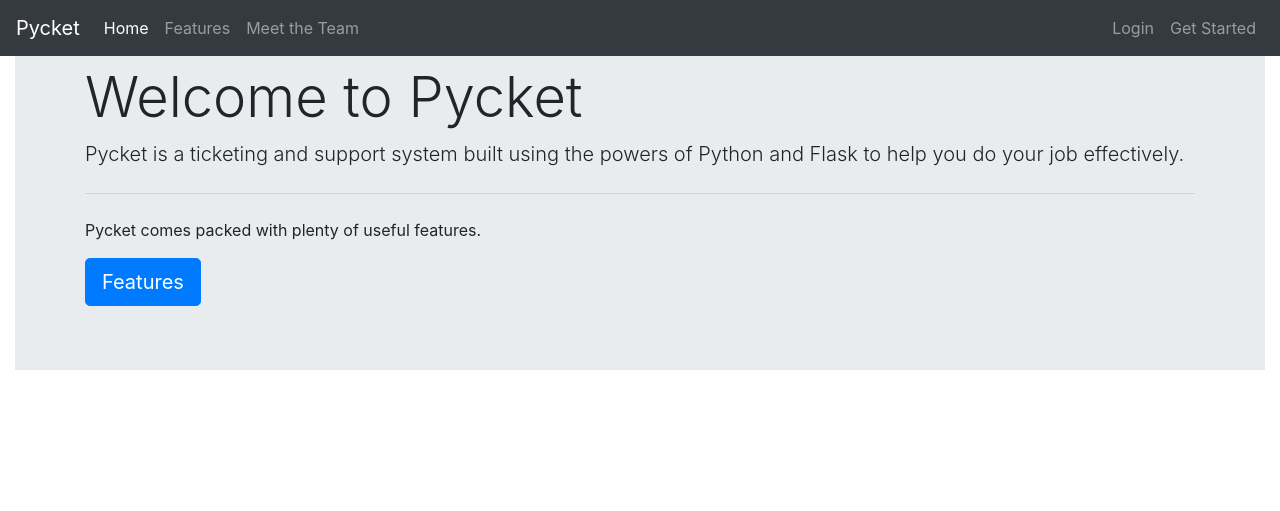
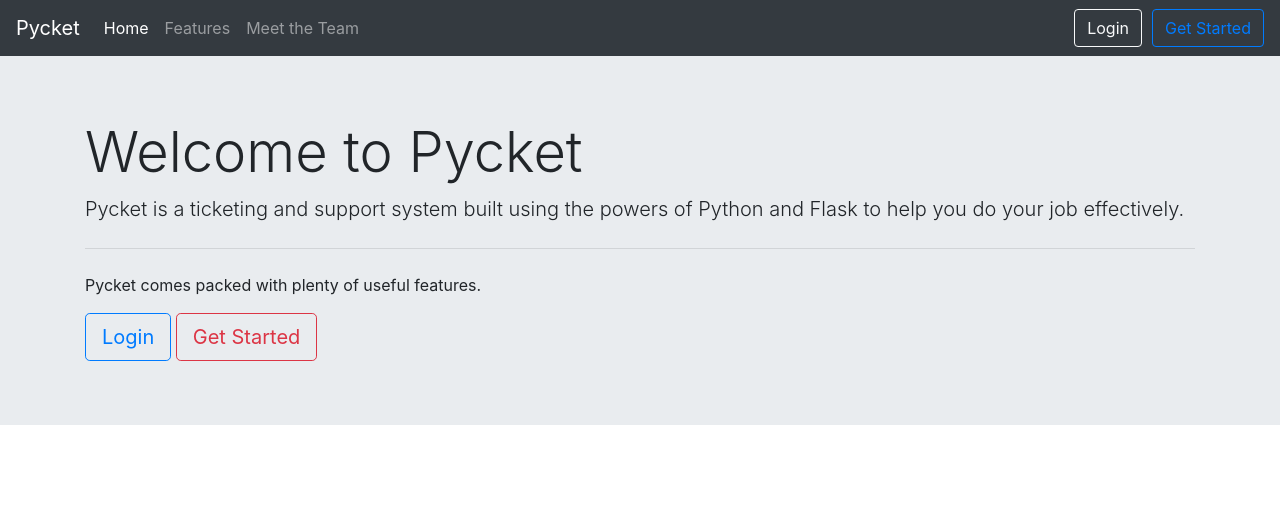
Before and after one commit to AU-CS-499-Spring-2020/Team_TODO, a Flask app: page / in a window 1280 px wide. Shown: the top 511 px of the page. Run offline with Flask 2, Linux system fonts and the light colour scheme; some libraries are stand-ins or nearby versions.

Commit message:
changes and updates for the landing page

```diff
--- a/Pycket/static/css/main.css
+++ b/Pycket/static/css/main.css
@@ -1,3 +1,10 @@
-/* .login-btn{
-    border: 3px solid gray !important;
-} */
+#nav-login{
+    margin-right: 10px;
+}
+
+#jumbotron{
+    padding-top: 55px;
+    padding-bottom: 55px;
+    padding-left: 0px;
+    padding-right: 0px;
+}
--- a/Pycket/templates/index.html
+++ b/Pycket/templates/index.html
@@ -6,7 +6,7 @@
         <link rel="stylesheet" href="/static/css/main.css">
     </head>
     <body>
-        <div class="container-fluid">
+        <div id="jumbotron" class="container-fluid">
           <nav class="navbar navbar-expand-md navbar-dark fixed-top bg-dark">
             <a class="navbar-brand" href="index">Pycket</a>
             <button class="navbar-toggler" type="button" data-toggle="collapse" data-target="#navbarNavAltMarkup" aria-controls="navbarNavAltMarkup" aria-expanded="false" aria-label="Toggle navigation">
@@ -19,8 +19,8 @@
                 <a class="nav-item nav-link" href="about_us">Meet the Team</a>
               </div>
               <div class="navbar-nav ml-auto">
-                <a class="nav-item nav-link login-btn" href="login">Login</a>
-                <a class="nav-item nav-link login-btn" href="signup">Get Started</a>
+                <a class="btn btn-outline-light" id="nav-login" href="#">Login</a>
+                <a class="btn btn-outline-primary" id="signup" href="#">Get Started</a>
               </div>
             </div>
         </nav>
@@ -31,9 +31,14 @@
             <p class="lead">Pycket is a ticketing and support system built using the powers of Python and Flask to help you do your job effectively.</p>
             <hr class="my-4">
             <p>Pycket comes packed with plenty of useful features.</p>
-            <a class="btn btn-primary btn-lg" href="#">Features</a>
+            <a class="btn btn-outline-primary btn-lg" href="#">Login</a>
+            <a class="btn btn-outline-danger btn-lg" href="#">Get Started</a>
           </div>
         </div>
+        </div>
+
+        <div >
+
         </div>
 
         <script src="https://code.jquery.com/jquery-3.3.1.slim.min.js" integrity="sha384-q8i/X+965DzO0rT7abK41JStQIAqVgRVzpbzo5smXKp4YfRvH+8abtTE1Pi6jizo" crossorigin="anonymous"></script>
```
